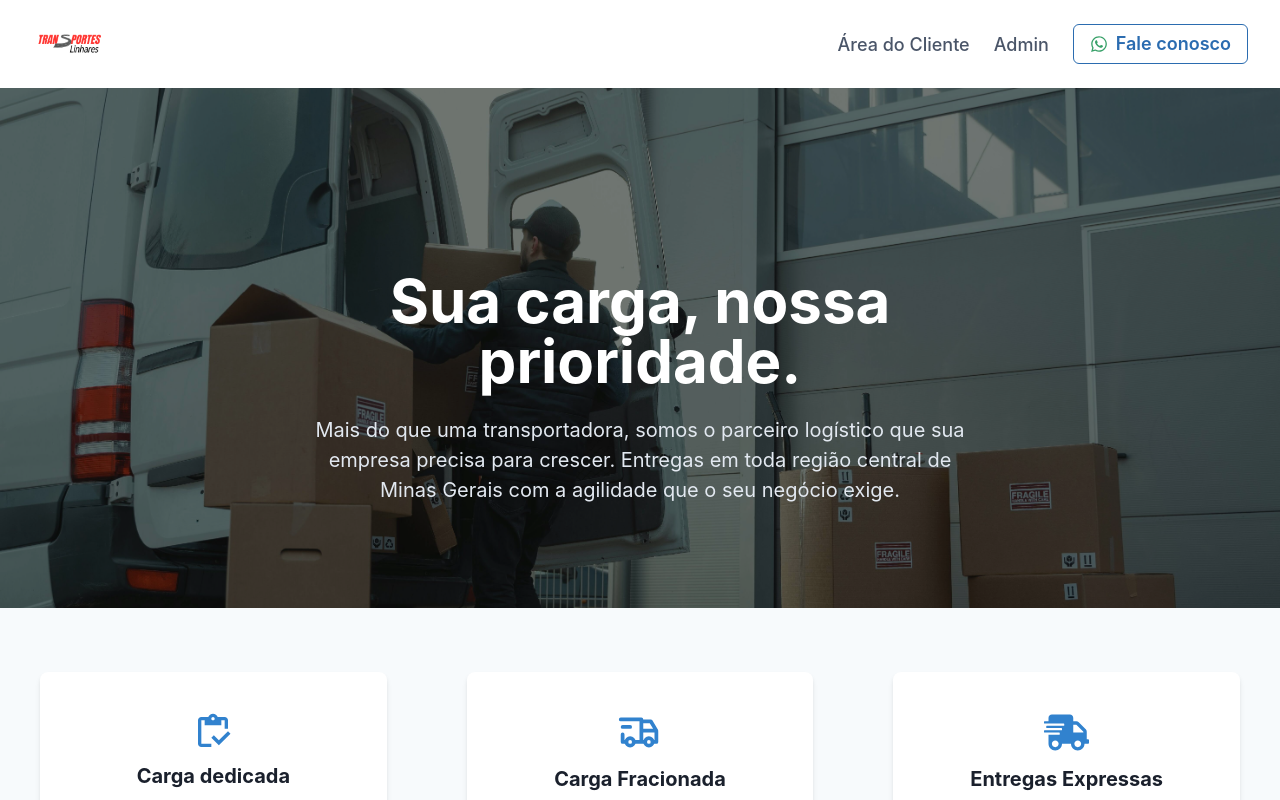
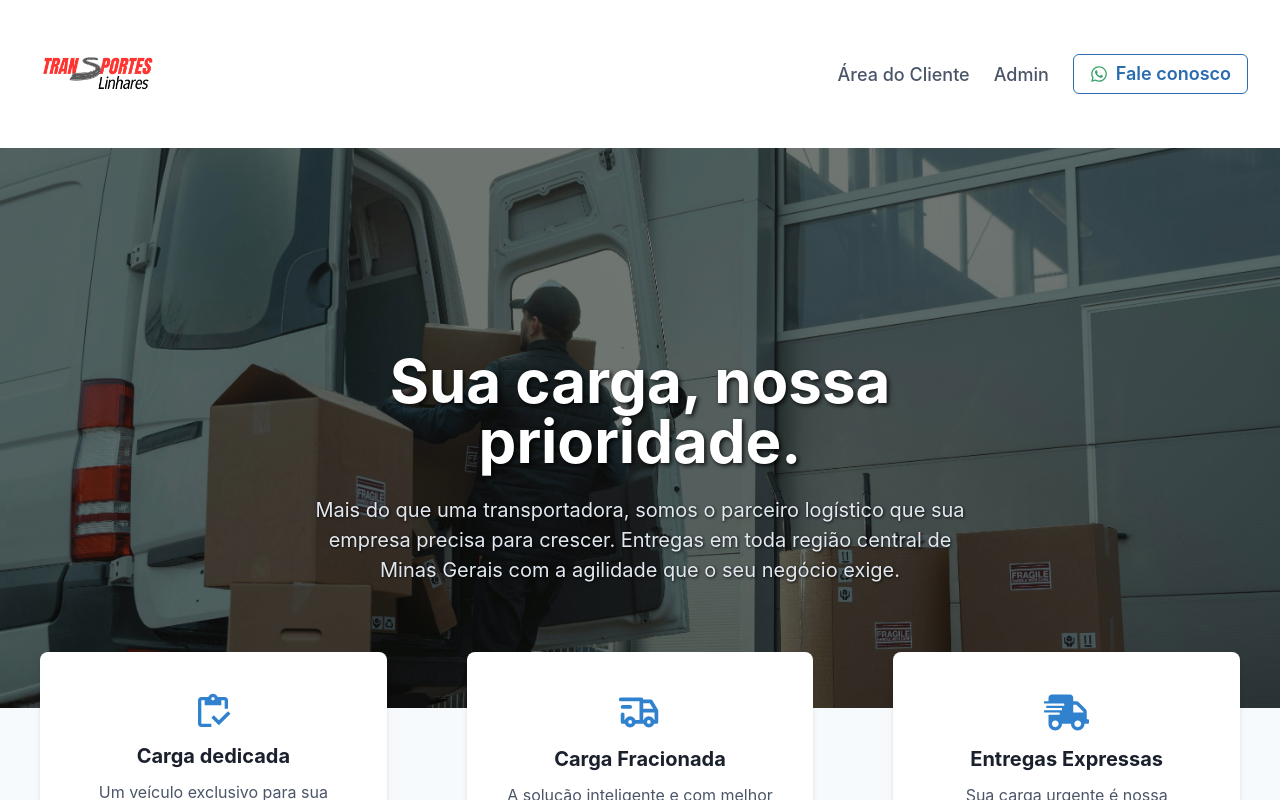
Before and after one commit to arturLoliveira/linhares-logistica, a React (Vite) app: page / in a window 1280 px wide. Shown: the top 800 px of the page. Built offline with nearby package versions, Linux system fonts and the light colour scheme.

Commit message:
atualizações do chakra para o bobile

```diff
--- a/src/components/Landing.tsx
+++ b/src/components/Landing.tsx
@@ -15,12 +15,11 @@ function Landing() {
          <Box
             as="section"
             w="100%"
-            h={{ base: '55vh', md: '65vh' }}
-            minH="600px"
+            h={{ base: '75vh', md: '80vh' }}
             position="relative"
             bgImage={HERO_IMAGE_URL}
             bgSize="cover"
-            bgPosition="center"
+            bgPosition={{ base: 'top center', md: 'center' }}
             bgRepeat="no-repeat"
             display="flex"
             alignItems="center"
@@ -53,12 +52,14 @@ function Landing() {
                         as="h1"
                         size={{ base: 'xl', md: '3xl' }}
                         color="white"
+                        textShadow="2px 2px 4px rgba(0,0,0,0.8)"
                     >
                         Sua carga, nossa prioridade.
                     </Heading>
                     <Text
                         fontSize={{ base: 'lg', md: 'xl' }}
                         color="gray.200"
+                        textShadow="1px 1px 3px rgba(0,0,0,0.8)"
                     >
                       Mais do que uma transportadora, somos o parceiro logístico
                       que sua empresa precisa para crescer. Entregas em toda
--- a/src/components/boxes.tsx
+++ b/src/components/boxes.tsx
@@ -26,6 +26,7 @@ function Boxes({ icon, title, description }: BoxItemProps) {
             display="flex"
             alignItems="center"
             py={{ base: 8, md: 8 }}
+            mt={{base: 0, md:-120}}
         >
             <VStack
                 spacing={3}
--- a/src/components/header.tsx
+++ b/src/components/header.tsx
@@ -41,7 +41,7 @@ function Header() {
                 <Image
                   src={logoDaEmpresa}
                   alt="Logo Transportes Linhares"
-                  h={{ base: '60px', md: '80px' }}
+                  h={{ base: '120px', md: '140px' }}
                   objectFit="contain"
                 />
             </RouterLink>
```
